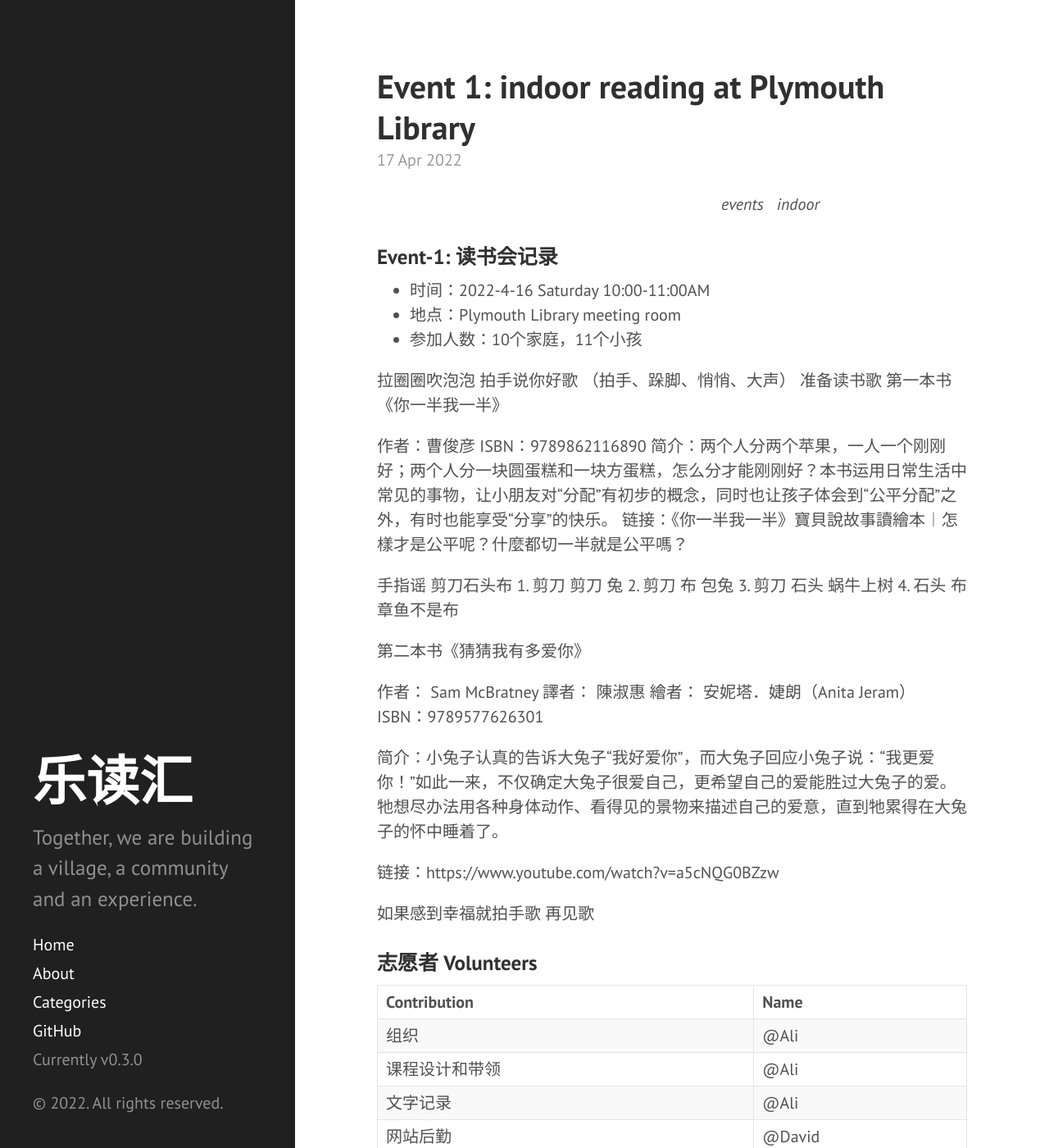
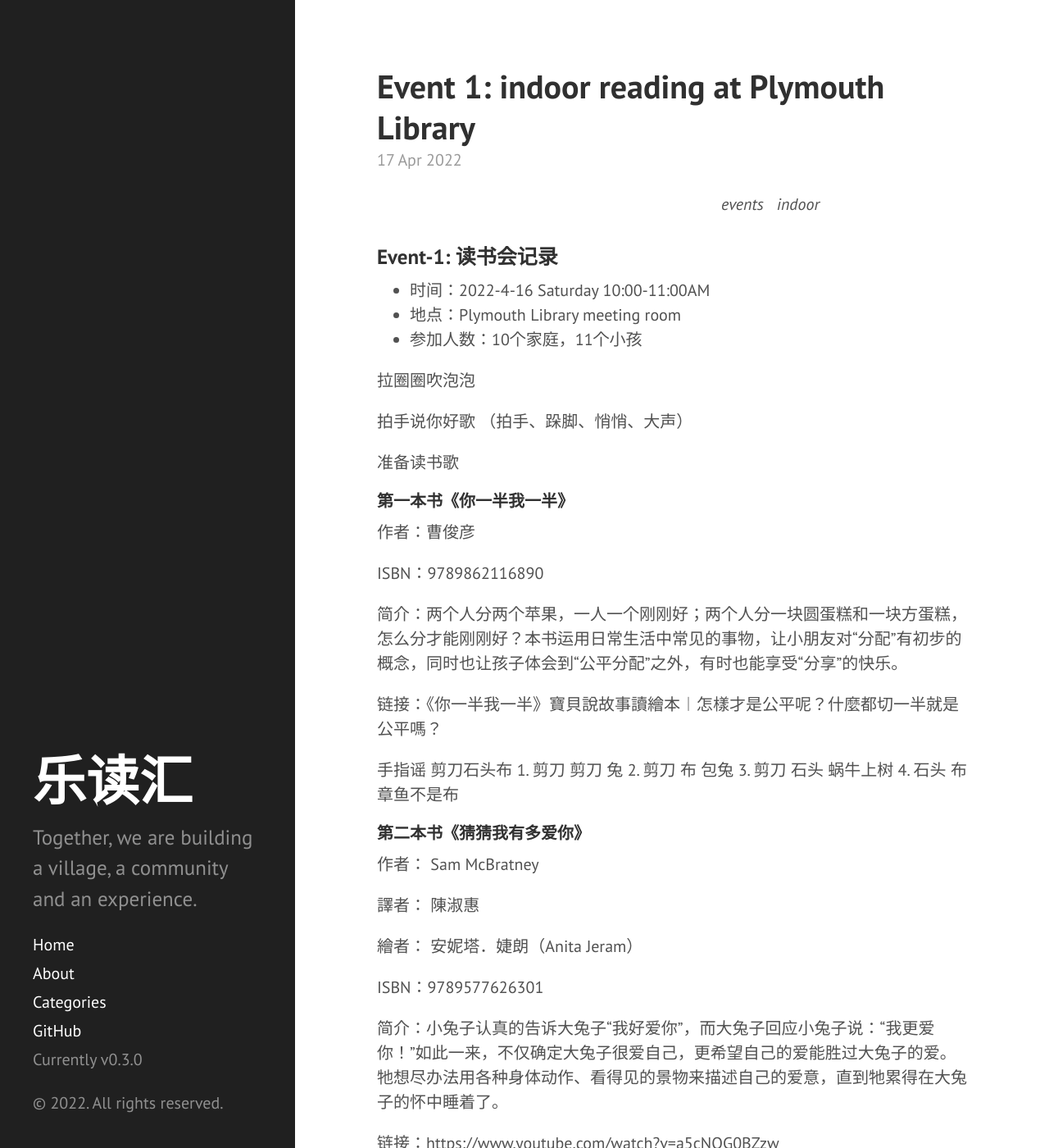
Before and after one commit to leducon/leducon.github.io, a Jekyll site: the page built from _posts/2022-04-16-event1-PY-library.md, in a window 1280 px wide and 1400 px high. Shown: the whole window at 82% size. Built offline with Jekyll 4.4.1, drawn with Linux system fonts in a browser that asks for light colours; Markdown is read by kramdown in place of the engine named in the settings.

Commit message:
added new lines

```diff
--- a/_posts/2022-04-16-event1-PY-library.md
+++ b/_posts/2022-04-16-event1-PY-library.md
@@ -13,13 +13,20 @@ categories: [events, indoor]
 
 
 拉圈圈吹泡泡
+
 拍手说你好歌 （拍手、跺脚、悄悄、大声）
+
 准备读书歌
-第一本书《你一半我一半》
+
+
+#### 第一本书《你一半我一半》
 
 作者：曹俊彦
+
 ISBN：9789862116890
+
 简介：两个人分两个苹果，一人一个刚刚好；两个人分一块圆蛋糕和一块方蛋糕，怎么分才能刚刚好？本书运用日常生活中常见的事物，让小朋友对“分配”有初步的概念，同时也让孩子体会到“公平分配”之外，有时也能享受“分享”的快乐。
+
 链接：《你一半我一半》寶貝說故事讀繪本︱怎樣才是公平呢？什麼都切一半就是公平嗎？
 
 手指谣 剪刀石头布
@@ -29,11 +36,14 @@ ISBN：9789862116890
     4. 石头 布 章鱼不是布
 
 
-第二本书《猜猜我有多爱你》
+#### 第二本书《猜猜我有多爱你》
 
 作者： Sam McBratney
+
 譯者： 陳淑惠
+
 繪者： 安妮塔．婕朗（Anita Jeram）
+
 ISBN：9789577626301
 
 简介：小兔子认真的告诉大兔子“我好爱你”，而大兔子回应小兔子说：“我更爱你！”如此一来，不仅确定大兔子很爱自己，更希望自己的爱能胜过大兔子的爱。牠想尽办法用各种身体动作、看得见的景物来描述自己的爱意，直到牠累得在大兔子的怀中睡着了。
```
Also changed, not shown: _posts/2022-04-30-event2-PY-library.md (+23 -2 lines).
